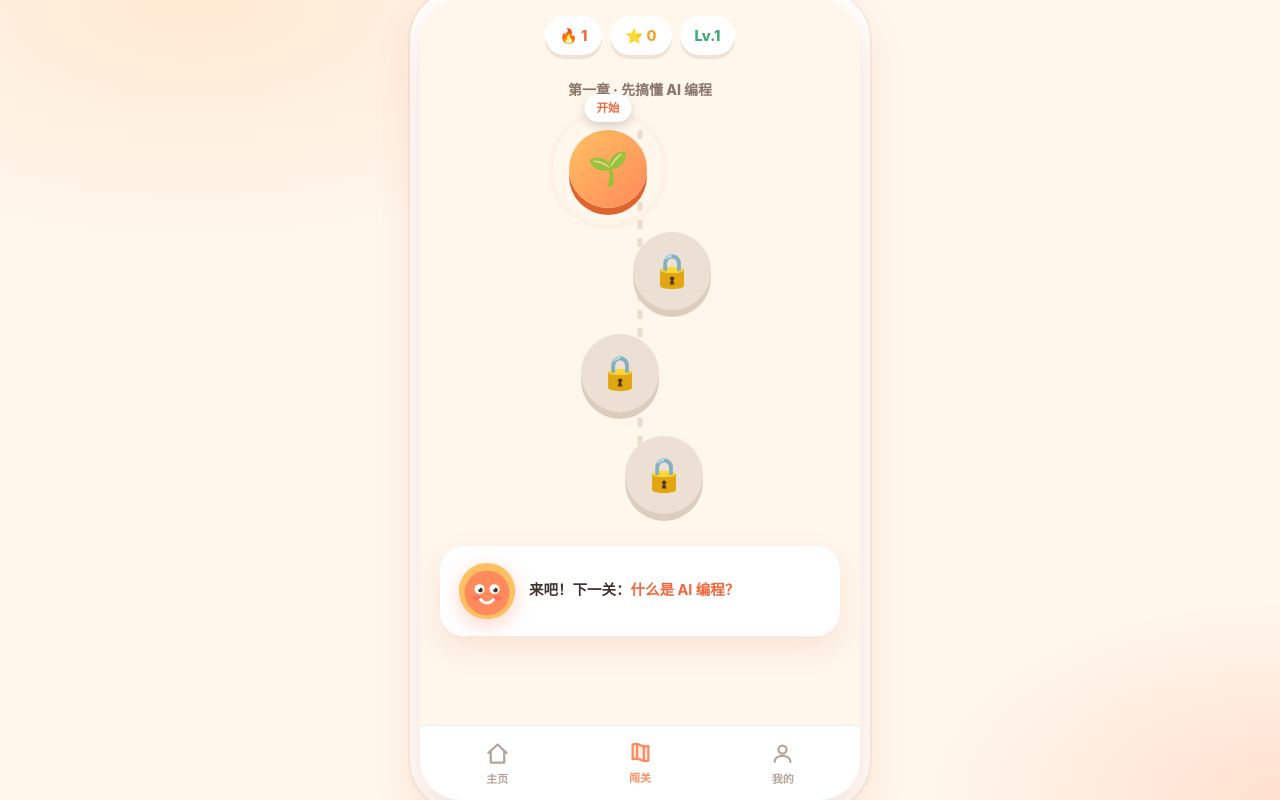
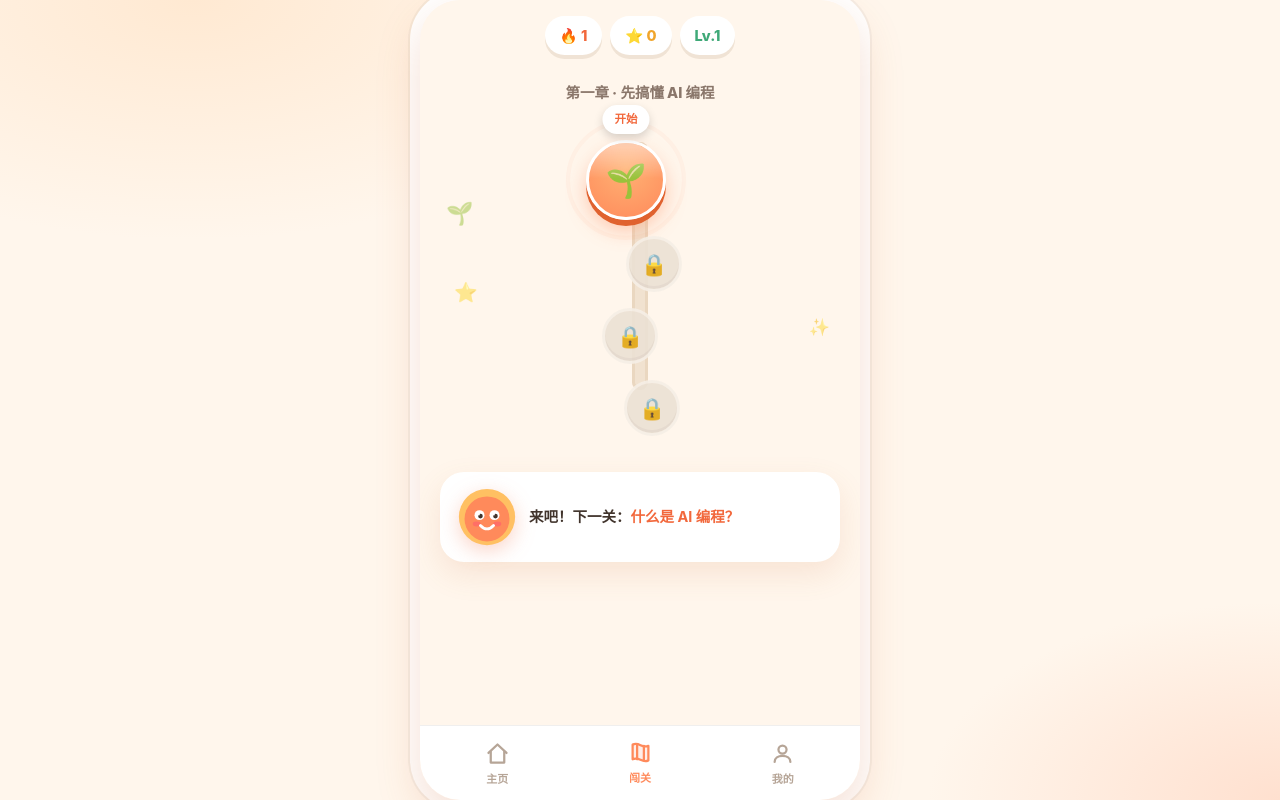
Before and after one commit to huang4869-gif/ai-coding-learn-app, a plain HTML site: page game.html in a window 1280 px wide. Both pictures are taken after a click on the button "闯关". Drawn offline with Linux system fonts and the light colour scheme.

Commit message:
polish: 重做闯关地图视觉 - 立体硬币节点+柔软小路+收紧间距+装饰+文案修正
Co-Authored-By: Claude Opus 4.8 <noreply@anthropic.com>

```diff
--- a/css/game.css
+++ b/css/game.css
@@ -54,21 +54,30 @@
 .chip { display: inline-flex; align-items: center; gap: 5px; font-weight: 800; font-size: 14.5px; background: #fff; border-radius: 999px; padding: 8px 15px; box-shadow: 0 4px 0 #f0e3d5; }
 .chip.fire { color: var(--primary-deep); } .chip.xp { color: #f0a52c; } .chip.lvl { color: var(--mint-deep); }
 
-.chapter { text-align: center; font-weight: 800; font-size: 14px; color: var(--ink-soft); margin: 12px 0 2px; }
-.path { position: relative; display: flex; flex-direction: column; align-items: center; gap: 24px; padding: 26px 0 8px; }
-.path::before { content: ''; position: absolute; top: 26px; bottom: 70px; left: 50%; width: 5px; transform: translateX(-50%); background: repeating-linear-gradient(#ecdcc9 0 9px, transparent 9px 18px); border-radius: 5px; z-index: 0; }
-.node { position: relative; z-index: 1; width: 78px; height: 78px; border-radius: 50%; display: grid; place-items: center; font-size: 33px; transition: transform .1s; }
+.chapter { text-align: center; font-weight: 800; font-size: 14.5px; color: var(--ink-soft); margin: 14px 0 0; }
+
+.path { position: relative; display: flex; flex-direction: column; align-items: center; gap: 16px; padding: 36px 0 12px; }
+/* 柔软的小路：粗、圆头、带内描边 */
+.path::before { content: ''; position: absolute; top: 38px; bottom: 58px; left: 50%; width: 16px; transform: translateX(-50%); background: #f1e2d0; border-radius: 16px; box-shadow: inset 0 0 0 3px #ead7c0; z-index: 0; }
+/* 背景小装饰，填补空旷 */
+.pdecor { position: absolute; z-index: 0; opacity: .5; }
+.pd1 { left: 8px; top: 92px; font-size: 22px; } .pd2 { right: 12px; top: 210px; font-size: 17px; } .pd3 { left: 16px; bottom: 140px; font-size: 19px; }
+
+.node { position: relative; z-index: 1; width: 70px; height: 70px; border-radius: 50%; display: grid; place-items: center; font-size: 29px; transition: transform .1s; }
 .node[data-act] { cursor: pointer; }
-.node[data-act]:active { transform: translateY(4px) scale(.97); }
-.node.done { background: var(--mint); color: #fff; box-shadow: 0 7px 0 #4fae84; }
-.node.cur { background: var(--grad-sun); color: #fff; box-shadow: 0 7px 0 #e0622f; }
-.node.lock { background: #ece0d4; color: #bfae9e; box-shadow: 0 7px 0 #ddcdbe; }
-.node.cur::before { content: ''; position: absolute; inset: -6px; border-radius: 50%; border: 3px solid var(--primary); opacity: .5; animation: ring 1.6s ease-out infinite; }
-@keyframes ring { 0% { transform: scale(1); opacity: .6; } 100% { transform: scale(1.35); opacity: 0; } }
-.node .nstar { position: absolute; bottom: -12px; font-size: 13px; white-space: nowrap; filter: drop-shadow(0 1px 1px rgba(0,0,0,.15)); }
-.node .pop { position: absolute; top: -36px; left: 50%; transform: translateX(-50%); background: #fff; color: var(--primary-deep); font-size: 11.5px; font-weight: 800; padding: 5px 12px; border-radius: 999px; white-space: nowrap; box-shadow: 0 4px 10px rgba(0, 0, 0, .16); }
+.node[data-act]:active { transform: translateY(3px) scale(.96); }
+/* 顶部高光，做出"硬币/糖果"光泽 */
+.node::after { content: ''; position: absolute; inset: 0; border-radius: 50%; background: linear-gradient(180deg, rgba(255,255,255,.5), rgba(255,255,255,0) 48%); pointer-events: none; }
+.node.done { background: radial-gradient(circle at 50% 34%, #84d3ac, #57bd89); color: #fff; border: 3px solid #fff; box-shadow: 0 5px 0 #45a376, 0 9px 16px rgba(70,165,120,.3); }
+.node.cur { width: 80px; height: 80px; font-size: 33px; background: radial-gradient(circle at 50% 34%, #ffb274, #ff8a5b); color: #fff; border: 3px solid #fff; box-shadow: 0 6px 0 #e0622f, 0 11px 20px rgba(255,138,91,.42); }
+.node.lock { width: 56px; height: 56px; font-size: 21px; background: #ece1d4; color: #c6b4a3; border: 3px solid #f6efe6; box-shadow: inset 0 -3px 0 rgba(0,0,0,.04); opacity: .9; }
+.node.lock::after { display: none; }
+.node.cur::before { content: ''; position: absolute; inset: -7px; border-radius: 50%; border: 3px solid var(--primary); opacity: .55; animation: ring 1.6s ease-out infinite; z-index: -1; }
+@keyframes ring { 0% { transform: scale(1); opacity: .6; } 100% { transform: scale(1.4); opacity: 0; } }
+.node .nstar { position: absolute; bottom: -13px; left: 50%; transform: translateX(-50%); background: #fff; border-radius: 999px; padding: 2px 8px; font-size: 11px; white-space: nowrap; box-shadow: 0 3px 8px rgba(0,0,0,.14); z-index: 2; }
+.node .pop { position: absolute; top: -38px; left: 50%; transform: translateX(-50%); background: #fff; color: var(--primary-deep); font-size: 11.5px; font-weight: 800; padding: 5px 12px; border-radius: 999px; white-space: nowrap; box-shadow: 0 4px 10px rgba(0, 0, 0, .16); z-index: 2; }
 .node .pop::after { content: ''; position: absolute; bottom: -5px; left: 50%; transform: translateX(-50%); border: 5px solid transparent; border-top-color: #fff; }
-.off1 { margin-left: -64px; } .off2 { margin-left: 64px; } .off3 { margin-left: -40px; } .off4 { margin-left: 48px; }
+.off1 { margin-left: -28px; } .off2 { margin-left: 28px; } .off3 { margin-left: -20px; } .off4 { margin-left: 24px; }
 
 .m5card { display: flex; align-items: center; gap: 12px; margin: 24px 2px 0; background: #fff; border-radius: 24px; padding: 15px 17px; box-shadow: var(--shadow-md); }
 .bubble { font-size: 14.5px; font-weight: 600; color: var(--ink); line-height: 1.55; }
--- a/game.html
+++ b/game.html
@@ -9,7 +9,7 @@
   <meta name="theme-color" content="#fff6ec" />
   <title>AI 编程闯关</title>
   <link rel="stylesheet" href="css/styles.css" />
-  <link rel="stylesheet" href="css/game.css?v=2" />
+  <link rel="stylesheet" href="css/game.css?v=3" />
 </head>
 <body>
   <div class="app-frame">
@@ -29,7 +29,7 @@
       </button>
     </nav>
   </div>
-  <script src="js/game-data.js?v=2"></script>
-  <script src="js/game.js?v=2"></script>
+  <script src="js/game-data.js?v=3"></script>
+  <script src="js/game.js?v=3"></script>
 </body>
 </html>
--- a/js/game.js
+++ b/js/game.js
@@ -80,8 +80,13 @@ function viewHome() {
 /* ---------- 关卡地图 ---------- */
 function mascotMapLine() {
   const st = streak(), rec = nextLevel();
-  const allDone = allLevelIds().filter((id) => G.levels[id].ready).every((id) => gs.done[id]);
-  if (allDone) return `这一章你都通关啦，太强了！其余关卡<b>马上上线</b>～`;
+  const readyDone = allLevelIds().filter((id) => G.levels[id].ready).every((id) => gs.done[id]);
+  const moreComing = allLevelIds().some((id) => !G.levels[id].ready);
+  if (readyDone) {
+    return moreComing
+      ? `这几关都过啦，真棒！后面几关小五<b>正在备课</b>，马上上线～`
+      : `全部通关，你太强了！🎉`;
+  }
   return `${st > 1 ? `连续 <b>${st}</b> 天，棒！` : '来吧！'}下一关：<b>${G.levels[rec].title}</b>`;
 }
 function viewMap() {
@@ -91,7 +96,7 @@ function viewMap() {
     <span class="chip lvl">Lv.${levelNo()}</span>
   </div>`;
   G.chapters.forEach((c) => {
-    html += `<div class="chapter">${c.title}</div><div class="path">`;
+    html += `<div class="chapter">${c.title}</div><div class="path"><span class="pdecor pd1">🌱</span><span class="pdecor pd2">✨</span><span class="pdecor pd3">⭐</span>`;
     c.levels.forEach((id, idx) => {
       const L = G.levels[id], done = gs.done[id], unlocked = isUnlocked(id);
       const cls = done ? 'done' : (unlocked && L.ready ? 'cur' : 'lock');
```
